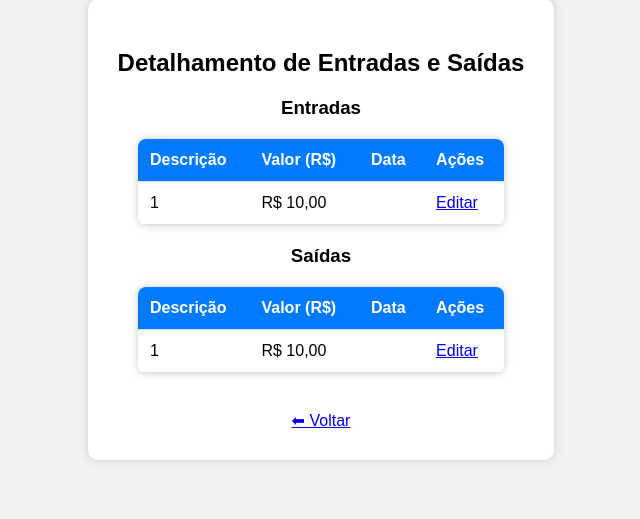
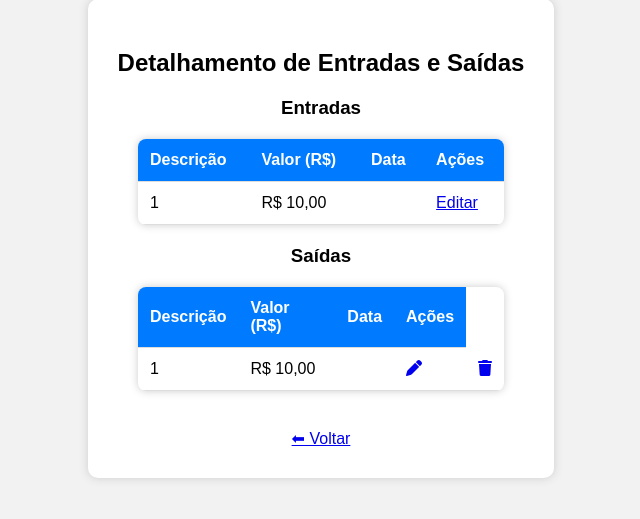
Before and after one commit to gutusmao12/Fluxo_de_Caixa_Python, a Flask app: template templates/detalhamento.html in a window 1280 px wide. Shown: the part 49-568 px from the top of the page, without its empty margins (319-959 px from the left). Run offline with Flask 3, Linux system fonts and the light colour scheme; the template is opened without the code that fills it: most values are stand-ins (such as "Sample title", 1, 10 or a date in 2020).

Commit message:
feat: adicionando ícones editar e excluir e adicionando rotas de exclusão

```diff
--- a/app.py
+++ b/app.py
@@ -49,8 +49,8 @@
     return render_template('detalhamento.html', entradas=entradas, saidas=saidas)
 
 # --- Editar Entrada ---
-@app.route('/editar_entrada/<descricao>', methods=['GET', 'POST'])
-def editar_entrada(descricao):
+@app.route('/editar_entrada/<int:id>', methods=['GET', 'POST'])
+def editar_entrada(id):
     if 'usuario' not in session:
         return redirect(url_for('login'))
 
@@ -60,13 +60,16 @@
     if request.method == 'POST':
         novo_valor = request.form['valor']
         nova_descricao = request.form['descricao']
-        cursor.execute("UPDATE entradas SET descricao = %s, valor = %s WHERE descricao = %s", (nova_descricao, novo_valor, descricao))
+        cursor.execute(
+            "UPDATE entradas SET descricao = %s, valor = %s WHERE id = %s",
+            (nova_descricao, novo_valor, id)
+        )
         conn.commit()
         cursor.close()
         conn.close()
         return redirect(url_for('detalhamento'))
 
-    cursor.execute("SELECT descricao, valor FROM entradas WHERE descricao = %s", (descricao,))
+    cursor.execute("SELECT id, descricao, valor FROM entradas WHERE id = %s", (id,))
     entrada = cursor.fetchone()
     cursor.close()
     conn.close()
@@ -74,8 +77,8 @@
 
 
 # --- Editar Saída ---
-@app.route('/editar_saida/<descricao>', methods=['GET', 'POST'])
-def editar_saida(descricao):
+@app.route('/editar_saida/<int:id>', methods=['GET', 'POST'])
+def editar_saida(id):
     if 'usuario' not in session:
         return redirect(url_for('login'))
 
@@ -85,17 +88,46 @@
     if request.method == 'POST':
         novo_valor = request.form['valor']
         nova_descricao = request.form['descricao']
-        cursor.execute("UPDATE saidas SET descricao = %s, valor = %s WHERE descricao = %s", (nova_descricao, novo_valor, descricao))
+        cursor.execute(
+            "UPDATE saidas SET descricao = %s, valor = %s WHERE id = %s",
+            (nova_descricao, novo_valor, id)
+        )
         conn.commit()
         cursor.close()
         conn.close()
         return redirect(url_for('detalhamento'))
 
-    cursor.execute("SELECT descricao, valor FROM saidas WHERE descricao = %s", (descricao,))
+    cursor.execute("SELECT id, descricao, valor FROM saidas WHERE id = %s", (id,))
     saida = cursor.fetchone()
     cursor.close()
     conn.close()
     return render_template('editar.html', tipo='saida', item=saida)
+
+@app.route('/excluir_entrada/<int:id>')
+def excluir_entrada(id):
+    if 'usuario' not in session:
+        return redirect(url_for('login'))
+
+    conn = get_db_connection()
+    cursor = conn.cursor()
+    cursor.execute("DELETE FROM entradas WHERE id = %s", (id,))
+    conn.commit()
+    cursor.close()
+    conn.close()
+    return redirect(url_for('detalhamento'))
+
+@app.route('/excluir_saida/<int:id>')
+def excluir_saida(id):
+    if 'usuario' not in session:
+        return redirect(url_for('login'))
+
+    conn = get_db_connection()
+    cursor = conn.cursor()
+    cursor.execute("DELETE FROM saidas WHERE id = %s", (id,))
+    conn.commit()
+    cursor.close()
+    conn.close()
+    return redirect(url_for('detalhamento'))
 
 @app.route('/', methods=['GET', 'POST'])
 def login():
--- a/templates/detalhamento.html
+++ b/templates/detalhamento.html
@@ -3,6 +3,7 @@
 <head>
     <title>Detalhamento</title>
     <link rel="stylesheet" href="{{ url_for('static', filename='style.css') }}">
+    <link rel="stylesheet" href="https://cdnjs.cloudflare.com/ajax/libs/font-awesome/6.5.0/css/all.min.css">
 </head>
 <body>
     <div class="container">
@@ -22,7 +23,7 @@
         <td>{{ entrada[0] }}</td>
         <td>{{ entrada[1] | formata_brl }}</td>
         <td>{{ entrada[2] | formata_data }}</td>
-        <td><a href="{{ url_for('editar_entrada', descricao=entrada[0]) }}" class="button">Editar</a></td>
+        <td><a href="{{ url_for('editar_entrada', id=entrada[0]) }}" class="button">Editar</a></td>
     </tr>
     {% endfor %}
 </table>
@@ -41,7 +42,16 @@
         <td>{{ saida[0]  }}</td>
         <td>{{ saida[1] | formata_brl }}</td>
         <td>{{ saida[2] | formata_data }}</td>
-        <td><a href="{{ url_for('editar_saida', descricao=saida[0]) }}" class="button">Editar</a></td>
+        <td>
+            <a href="{{ url_for('editar_entrada', id=entrada[0]) }}" title="Editar">
+                <i class="fas fa-pen text-blue-500 hover:text-blue-700" style="cursor:pointer;"></i>
+            </a>
+        </td>
+        <td>
+            <a href="#" onclick="confirmarExclusao('{{ url_for('excluir_entrada', id=entrada[0]) }}')"title="Excluir">
+                <i class="fas fa-trash text-red-500 hover:text-red-700" style="cursor:pointer;"></i>
+            </a>
+        </td>
     </tr>
     {% endfor %}
 </table>
@@ -50,5 +60,30 @@
         <br>
         <a href="/dashboard" class="button">⬅ Voltar</a>
     </div>
+    <div id="confirmModal" class="modal" style="display:none; position: fixed; top:0; left:0; width:100%; height:100%; background: rgba(0,0,0,0.5);">
+        <div style="background: #fff; padding: 20px; width: 300px; margin: 15% auto; border-radius: 8px; text-align:center;">
+            <p>Tem certeza que deseja excluir este item?</p>
+            <button onclick="executarExclusao()" style="background: red; color: white; padding: 5px 10px; border: none; border-radius: 4px;">Excluir</button>
+            <button onclick="fecharModal()" style="margin-left:10px; padding: 5px 10px;">Cancelar</button>
+        </div>
+    </div>
+
+    <script>
+        let urlParaExcluir = "";
+
+        function confirmarExclusao(url) {
+            urlParaExcluir = url;
+            document.getElementById("confirmModal").style.display = "block";
+        }
+
+        function fecharModal() {
+            document.getElementById("confirmModal").style.display = "none";
+            urlParaExcluir = "";
+        }
+
+        function executarExclusao() {
+            window.location.href = urlParaExcluir;
+        }
+    </script>
 </body>
 </html>
```
